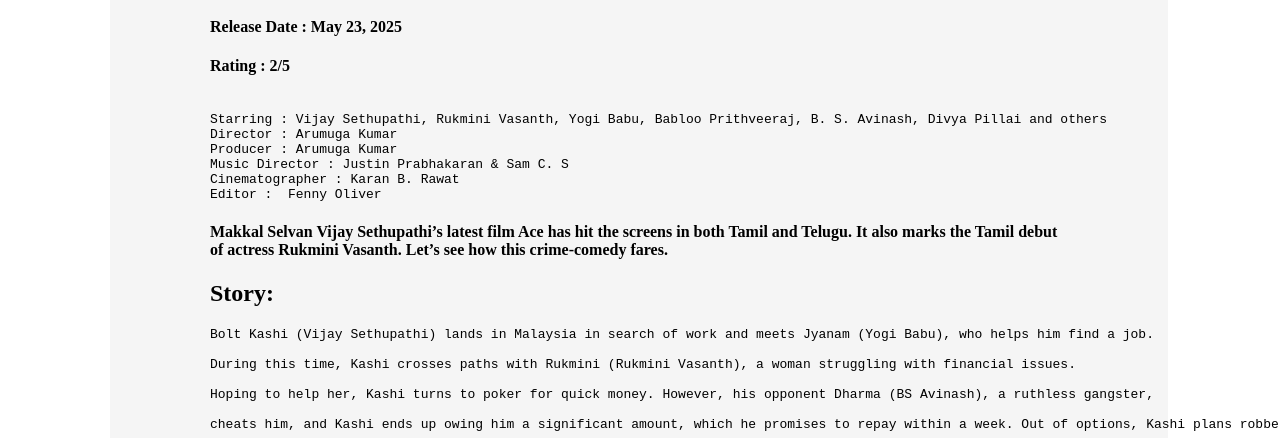
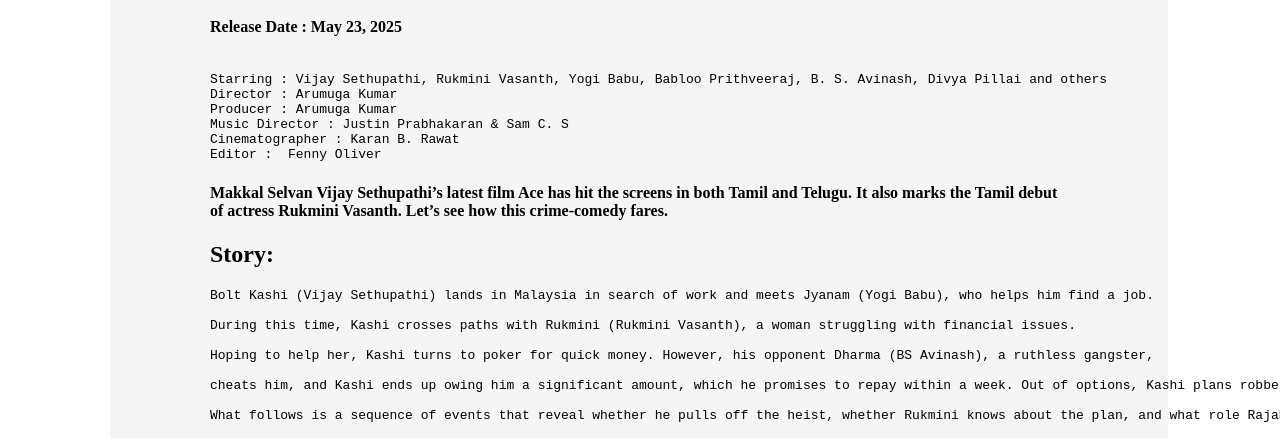
Before and after one commit to CHALLA-KOTESWARARAO/Movie_Reviews, a plain HTML site: page Ace/Ace.html in a window 1280 px wide. Shown: the part 355-793 px from the top of the page. Drawn offline with Linux system fonts and the light colour scheme.

Commit message:
final submission1

```diff
--- a/Ace/Ace.html
+++ b/Ace/Ace.html
@@ -37,7 +37,7 @@
     <div class="content">
 <center><h1>Movie Name : Ace</h1></center>
 <h4>Release Date : May 23, 2025</h4>
-<h4>Rating : 2/5</h4><pre><bold>
+<pre><bold>
 Starring : Vijay Sethupathi, Rukmini Vasanth, Yogi Babu, Babloo Prithveeraj, B. S. Avinash, Divya Pillai and others
 Director : Arumuga Kumar
 Producer : Arumuga Kumar
```
